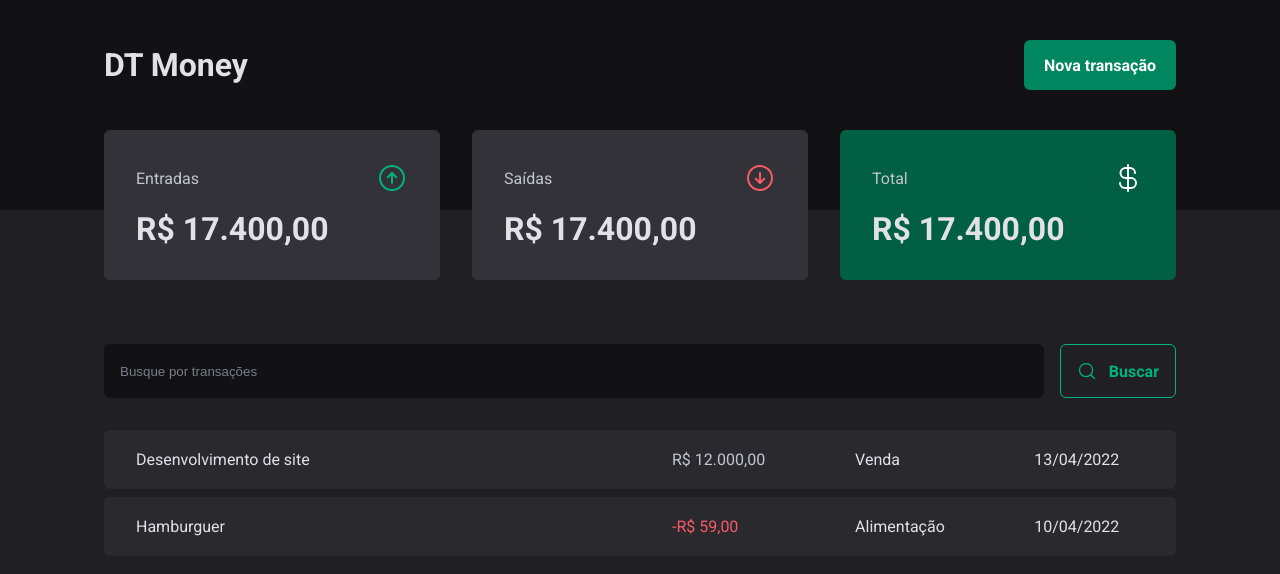
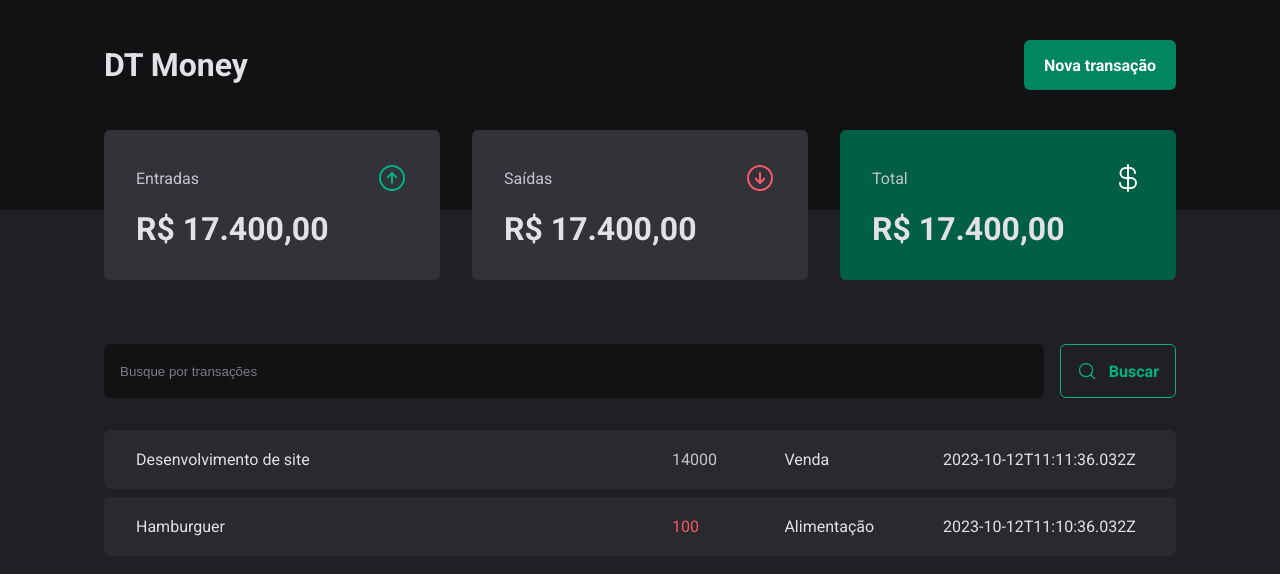
Before and after one commit to Matheussmaced/dt_money, a React (Vite) app: page / in a window 1280 px wide. Shown: the top 574 px of the page. Built offline with nearby package versions, Linux system fonts and the light colour scheme; data requests are answered from the project's data file; the HTML template or start-up script is replaced by a standard one.

Commit message:
displaying API information on screen

```diff
--- a/src/pages/Transactions/index.tsx
+++ b/src/pages/Transactions/index.tsx
@@ -1,10 +1,36 @@
+import { useEffect, useState } from "react"
 import { Header } from "../../components/Header"
 
 import { Summary } from "../../components/Summary"
 import { SearchForm } from "./components/SearchForm"
 import { PriceHighlight, TransactionContainer, TransactionTable } from "./styles"
 
+
+interface Transaction {
+  id: number;
+  description: string;
+  type: "outcome" | "income";
+  price: number;
+  category: string;
+  createdAt: string;
+}
+
 export const Transactions = () => {
+  const [transactions, setTransactions] = useState<Transaction[]>([])
+
+
+  async function loadTransactions() {
+    const reponse = await fetch('http://localhost:3333/transection')
+    const data = await reponse.json()
+
+    setTransactions(data)
+  }
+
+  useEffect(() => {
+    loadTransactions()
+  }, [])
+
+
   return(
     <div>
         <Header />
@@ -16,27 +42,20 @@
 
        <TransactionTable>
           <tbody>
-            <tr>
-              <td width='50%'>Desenvolvimento de site</td>
-                <td>
-                  <PriceHighlight variant="income">
-                    R$ 12.000,00
-                  </PriceHighlight>
-                </td>
-              <td>Venda</td>
-              <td>13/04/2022</td>
-            </tr>
-
-            <tr>
-              <td width='50%'>Hamburguer</td>
-                <td>
-                  <PriceHighlight variant="outcome">
-                    -R$ 59,00
-                  </PriceHighlight>
-                </td>
-              <td>Alimentação</td>
-              <td>10/04/2022</td>
-            </tr>
+            {transactions.map((transaction)=>{
+              return (
+                <tr key={transaction.id}>
+                <td width='50%'>{transaction.description}</td>
+                  <td>
+                    <PriceHighlight variant={transaction.type}>
+                      {transaction.price}
+                    </PriceHighlight>
+                  </td>
+                <td>{transaction.category}</td>
+                <td>{transaction.createdAt}</td>
+              </tr>
+              )
+            })}
           </tbody>
         </TransactionTable>
        </TransactionContainer>
```
